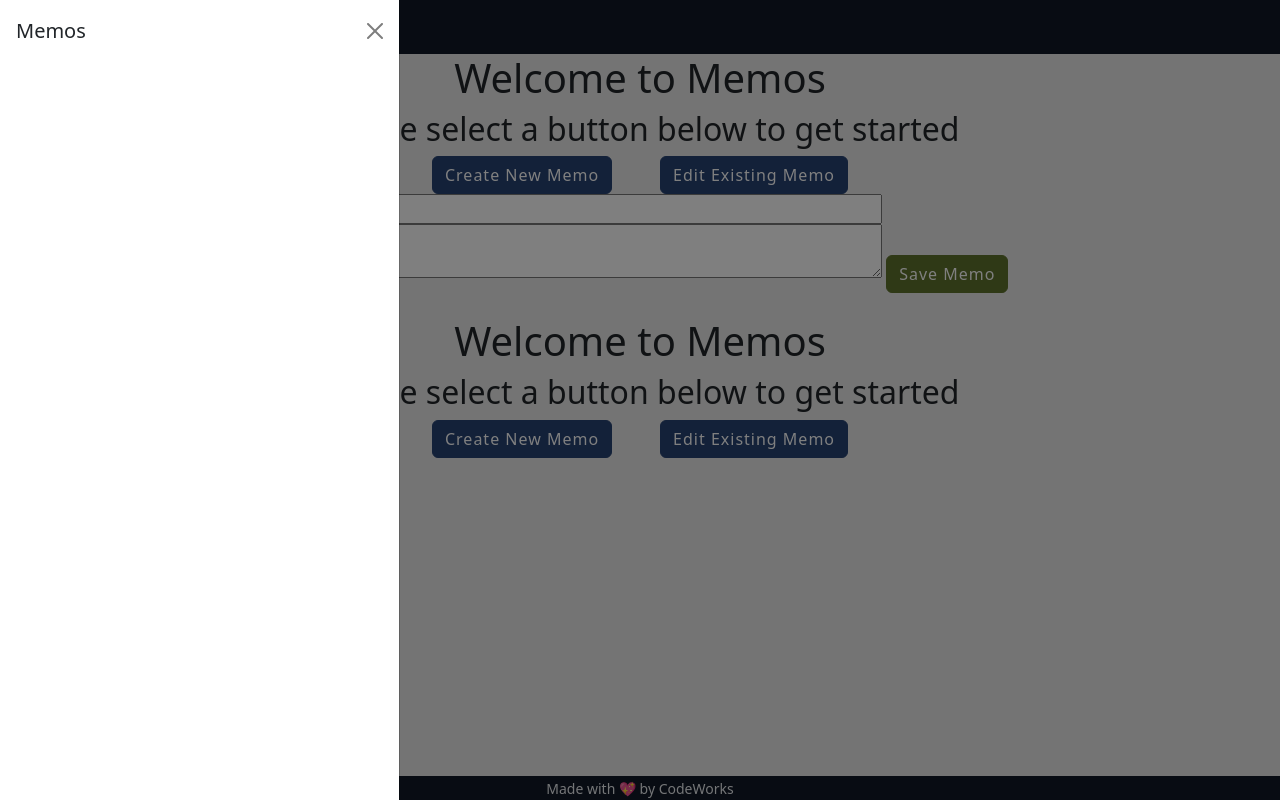
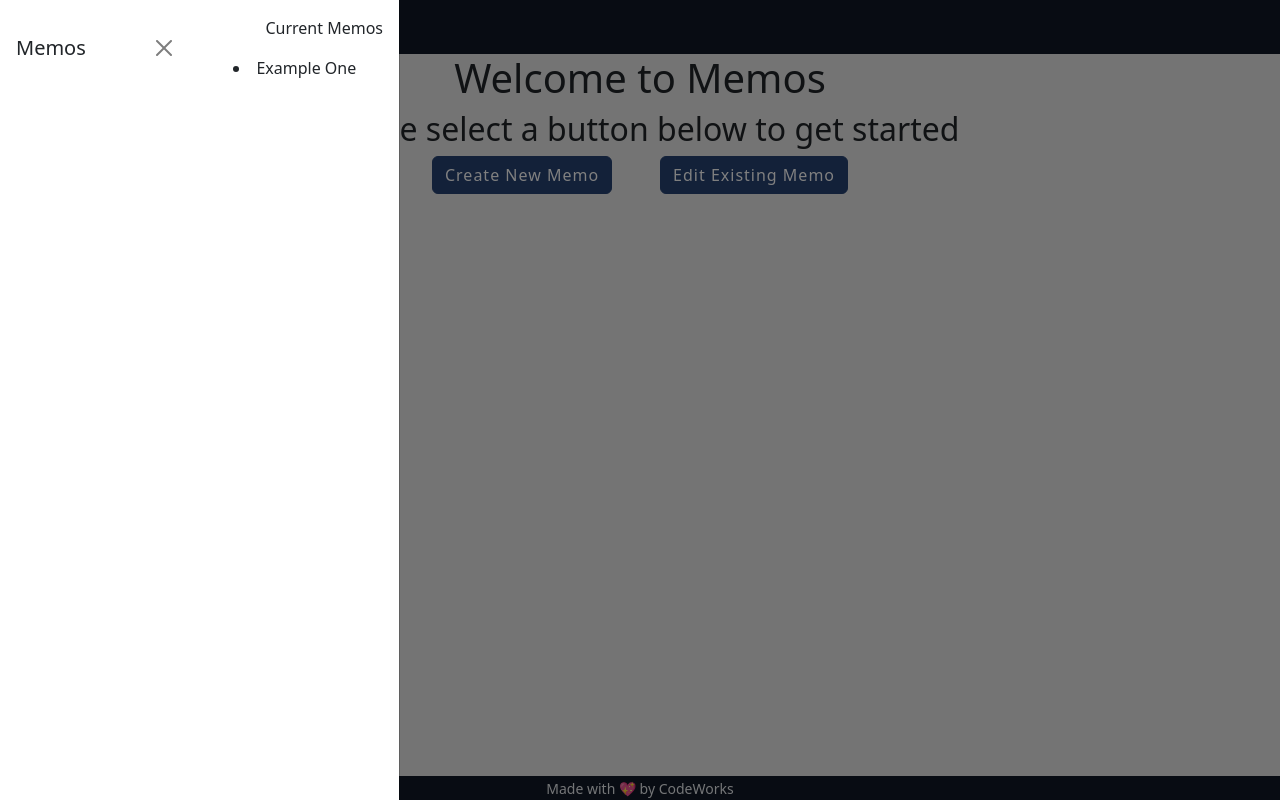
Before and after one commit to zbarnes32/memos, a website with bundled scripts: page index.html in a window 1280 px wide. Both pictures are taken after a click on the button "Memos". Built offline with nearby package versions, Linux system fonts and the light colour scheme; a script that the page names is missing.

```diff
--- a/app/AppState.js
+++ b/app/AppState.js
@@ -11,6 +11,8 @@
     }),
 
   ]
+
+  activeMemo = null
 }
 
 export const AppState = createObservableProxy(new ObservableAppState())
--- a/app/controllers/ActiveMemoController.js
+++ /dev/null
@@ -1,5 +0,0 @@
-export class ActiveMemoController {
-    constructor() {
-        console.log('From the ActiveMemoController 👍')
-    }
-}
--- /dev/null
+++ b/app/controllers/MemoController.js
@@ -0,0 +1,26 @@
+import { AppState } from "../AppState.js";
+import { setHTML } from "../utils/Writer.js";
+
+export class MemoController {
+    constructor() {
+        console.log('From the MemoController 👍')
+    }
+
+    drawActiveMemo(){
+        let memos = AppState.memos
+        let innerHTMLString = ''
+        console.log('drawing active memo', memos)
+        memos.forEach((memo) => {
+            innerHTMLString += memo.ActiveMemoTemplate
+        });
+        setHTML('activeMemo', innerHTMLString)
+    }
+
+    createNewMemo(){
+        event.preventDefault()
+        console.log('is this button working')
+        let form = event.target
+
+
+    }
+}
--- a/app/controllers/MenuController.js
+++ b/app/controllers/MenuController.js
@@ -1,5 +1,19 @@
+import { AppState } from "../AppState.js"
+import { setHTML } from "../utils/Writer.js"
+
 export class MenuController {
     constructor() {
         console.log('From the MenuController 🧾')
+        this.drawMemos()
+    }
+
+    drawMemos(){
+        let memos = AppState.memos
+        let innerHTMLString = ''
+        console.log('drawing memos', memos)
+        memos.forEach((memo) => {
+            innerHTMLString += memo.MenuTemplate
+        });
+        setHTML('memoList', innerHTMLString)
     }
 }
--- a/app/models/Memo.js
+++ b/app/models/Memo.js
@@ -4,4 +4,28 @@
         this.body = data.body
 
     }
+
+    get MenuTemplate() {
+        return `
+        <ul>Current Memos</ul>
+          <li>${this.name}</li>
+
+        `
+    }
+
+    get ActiveMemoTemplate() {
+        return `
+        <div class="col-12">
+          <div class="d-flex justify-content-center">
+            <form onsumbit="app.MemoController.createNewMemo()">
+              <input class="form-style" type="text" name="name" placeholder="Memo's Name" minlength="3" maxlength="15"
+                required>
+              <textarea class="form-style" name="memoBody" id="memoBody"
+                placeholder="Enter your memo's details here..."></textarea>
+              <button type="submit" class="btn btn-success">Save Memo</button>
+            </form>
+          </div>
+        </div>
+        `
+    }
 }
--- a/app/router-config.js
+++ b/app/router-config.js
@@ -1,11 +1,13 @@
+import { MemoController } from "./controllers/MemoController.js";
 import { HomeController } from "./controllers/HomeController.js";
+import { MenuController } from "./controllers/MenuController.js";
 
 import { Router } from "./utils/Router.js";
 
 export const router = new Router([
   {
     path: '',
-    controllers: [HomeController],
+    controllers: [HomeController, MenuController, MemoController],
     view: 'app/views/HomeView.html'
   },
 
--- a/app/views/HomeView.html
+++ b/app/views/HomeView.html
@@ -1,4 +1,3 @@
-Moving to index.html
 <section class="container-fluid">
     <div class="row">
         <div class="col-12">
@@ -6,9 +5,7 @@
                 <h1>Welcome to Memos</h1>
                 <h2>Please select a button below to get started</h2>
                 <div class="d-flex justify-content-center gap-5">
-                    <a href="#/activeMemoView">
-                        <button class="btn btn-primary">Create New Memo</button>
-                    </a>
+                    <button class="btn btn-primary" onclick="app.MemoController.createNewMemo()">Create New Memo</button>
                     <button class="btn btn-primary">Edit Existing Memo</button>
                 </div>
 
--- a/index.html
+++ b/index.html
@@ -33,16 +33,15 @@
       <!--FIXME Getting the offcanvas to work-->
 
 
-
       <div class="navbar-nav">
         <!-- NAVLINKS -->
+
         <a class="btn btn-primary" data-bs-toggle="offcanvas" href="#offcanvasExample" role="button"
           aria-controls="offcanvasExample">
           <i class="mdi mdi-note"></i>Memos
         </a>
 
 
-      </div>
       </div>
       <div class="flex-grow-1 justify-content-end align-items-center d-flex" id="authstate"></div>
     </nav>
@@ -51,45 +50,26 @@
   <!-- SECTION -->
   <main>
 
-    <section class="container-fluid">
-      <div class="row">
-        <div class="col-12">
-          <div class="text-center">
-            <h1>Welcome to Memos</h1>
-            <h2>Please select a button below to get started</h2>
-            <div class="d-flex justify-content-center gap-5">
-              <a href="#/activeMemoView">
-                <button class="btn btn-primary">Create New Memo</button>
-              </a>
-              <button class="btn btn-primary">Edit Existing Memo</button>
-            </div>
-
-          </div>
-        </div>
-      </div>
+    <section id="router-view">
+      <!-- primary viewport -->
     </section>
 
     <section class="container">
-      <div class="row">
-        <div class="col-12">
+      <div class="row" id="activeMemo">
+        <!-- STUB creating a formTemplate
+          <div class="col-12">
           <div class="d-flex justify-content-center">
             <form onsumbit="">
               <input class="form-style" type="text" name="name" placeholder="Memo's Name" minlength="3" maxlength="15"
                 required>
-              <textarea class="form-style" name="memoBody" id="memoBody" row="10"
+              <textarea class="form-style" name="memoBody" id="memoBody"
                 placeholder="Enter your memo's details here..."></textarea>
               <button class="btn btn-success">Save Memo</button>
             </form>
           </div>
-        </div>
+        </div> -->
       </div>
     </section>
-
-    <section id="router-view">
-      <!-- primary viewport -->
-    </section>
-
-
   </main>
 
   <!-- SECTION -->
@@ -99,10 +79,19 @@
     </div>
   </footer>
 
-  <div class="offcanvas offcanvas-start" tabindex="-1" id="offcanvasExample" aria-labelledby="offcanvasExampleLabel">
-    <div class="offcanvas-header">
-      <h5 class="offcanvas-title" id="offcanvasExampleLabel">Memos</h5>
-      <button type="button" class="btn-close text-reset" data-bs-dismiss="offcanvas" aria-label="Close"></button>
+  <div class="memoList d-flex justify-content-center">
+    <div class="offcanvas offcanvas-start drawMenu()" tabindex="-1" id="offcanvasExample"
+      aria-labelledby="offcanvasExampleLabel">
+      <div class="offcanvas-header">
+        <h5 class="offcanvas-title" id="offcanvasExampleLabel">Memos</h5>
+        <button type="button" class="btn-close text-reset" data-bs-dismiss="offcanvas" aria-label="Close"></button>
+        <div id="memoList">
+          <!-- STUB
+            <ul>Current Memos</ul>
+          <li>Test 1</li> -->
+
+        </div>
+      </div>
     </div>
   </div>
 
```
